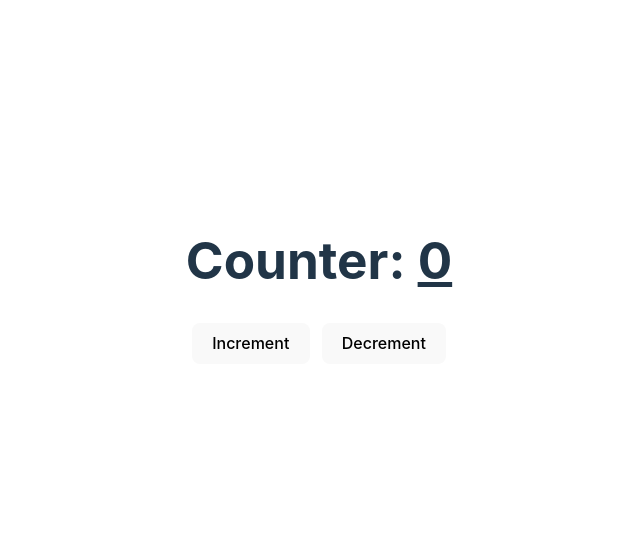
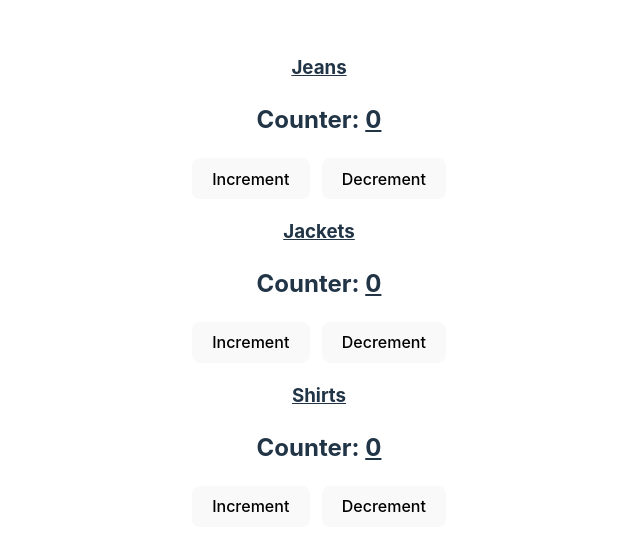
Before and after one commit to israrkhann08/Mern-19-ReactFrontEnd, a React (Vite) app in the folder front-end/: page / in a window 1280 px wide. Shown: the part 119-670 px from the top of the page, without its empty margins (321-961 px from the left). Built offline with nearby package versions, Linux system fonts and the light colour scheme.

Commit message:
Propes pass parent to child

```diff
--- a/front-end/src/App.jsx
+++ b/front-end/src/App.jsx
@@ -1,15 +1,16 @@
-import './App.css'
-import Counter from './components/Counter'
+import "./App.css";
+import Counter from "./components/Counter";
 
 function App() {
-
-
+  const iteams = ["Jeans", "Jackets", "Shirts"];
 
   return (
     <>
-       <Counter/>
+      {iteams.map((item, index, arr) => {
+        return <Counter itemName={item} />;
+      })}
     </>
-  )
+  );
 }
 
-export default App
+export default App;
--- a/front-end/src/components/Counter.jsx
+++ b/front-end/src/components/Counter.jsx
@@ -1,7 +1,6 @@
 import { useState } from "react";
 
-const Counter = () => {
-
+const Counter = (props) => {
   const [count, setCount] = useState(0);
 
   const increment = () => {
@@ -10,9 +9,10 @@ const Counter = () => {
 
   return (
     <>
-      <h1>
+    <h3><u>{props.itemName}</u></h3>
+      <h2>
         Counter: <u>{count}</u>
-      </h1>
+      </h2>
       <button onClick={increment} style={{ marginRight: "12px" }}>
         Increment
       </button>
```
